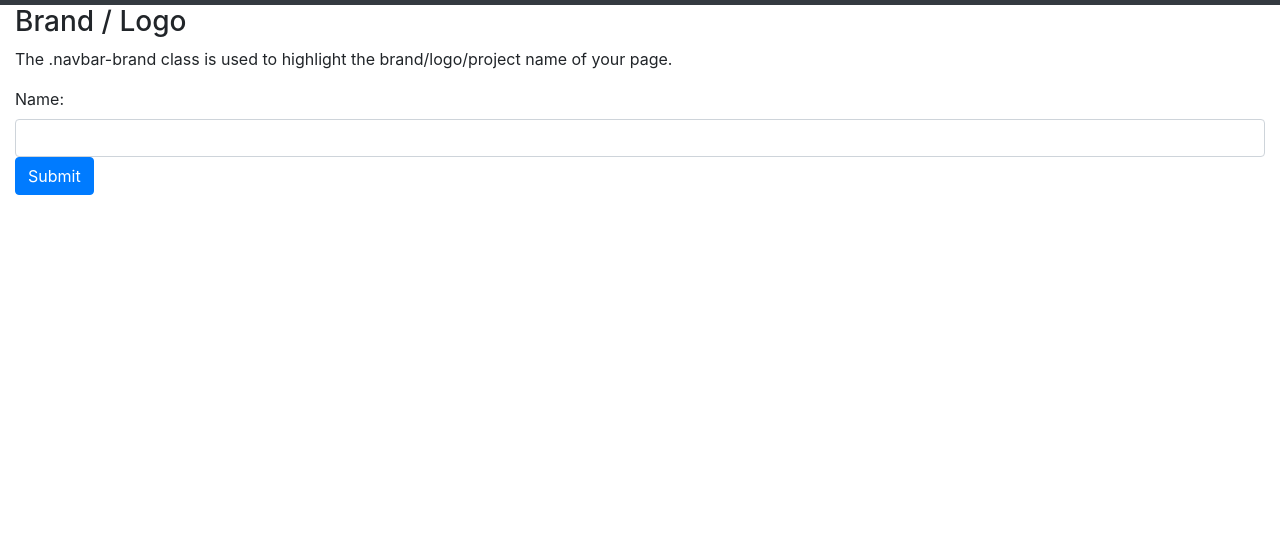
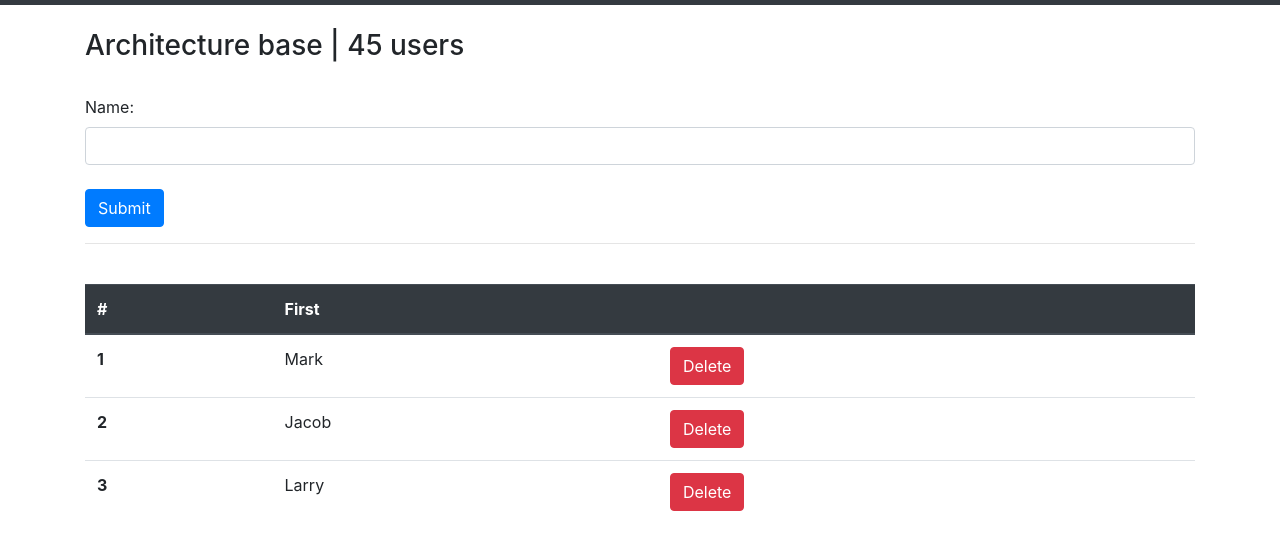
Before and after one commit to eugene-seb/architecturebase, a website: page client/index.html in a window 1280 px wide. Shown: the part 51-600 px from the top of the page. Drawn offline with nearby package versions, Linux system fonts and the light colour scheme; files whose address does not match are found by name.

Commit message:
Add the table for the part 5

```diff
--- a/client/index.html
+++ b/client/index.html
@@ -29,16 +29,48 @@
             </li>
         </ul>
     </nav>
-    <div class="container-fluid">
-        <h3>Brand / Logo</h3>
-        <p>The .navbar-brand class is used to highlight the brand/logo/project name of your
-            page.</p>
+    <div class="container">
+        <br>
+        <h3>Architecture base | 45 users</h3>
+        <br>
+
         <div class="form-group">
             <label for="usr">Name:</label>
             <input type="text" class="form-control" id="nick">
+            <br>
             <button type="submit" id="btnAU" class="btn btn-primary">Submit</button>
         </div>
         <div id="au"></div>
+
+        <hr>
+        <br>
+
+        <table class="table">
+            <thead class="thead-dark">
+                <tr>
+                    <th scope="col">#</th>
+                    <th scope="col">First</th>
+                    <th></th>
+                </tr>
+            </thead>
+            <tbody>
+                <tr>
+                    <th scope="row">1</th>
+                    <td>Mark</td>
+                    <td><button type="button" class="btn btn-danger">Delete</button></td>
+                </tr>
+                <tr>
+                    <th scope="row">2</th>
+                    <td>Jacob</td>
+                    <td><button type="button" class="btn btn-danger">Delete</button></td>
+                </tr>
+                <tr>
+                    <th scope="row">3</th>
+                    <td>Larry</td>
+                    <td><button type="button" class="btn btn-danger">Delete</button></td>
+                </tr>
+            </tbody>
+        </table>
     </div>
 
     <!-- Option 1: jQuery and Bootstrap Bundle (includes Popper) -->
```
